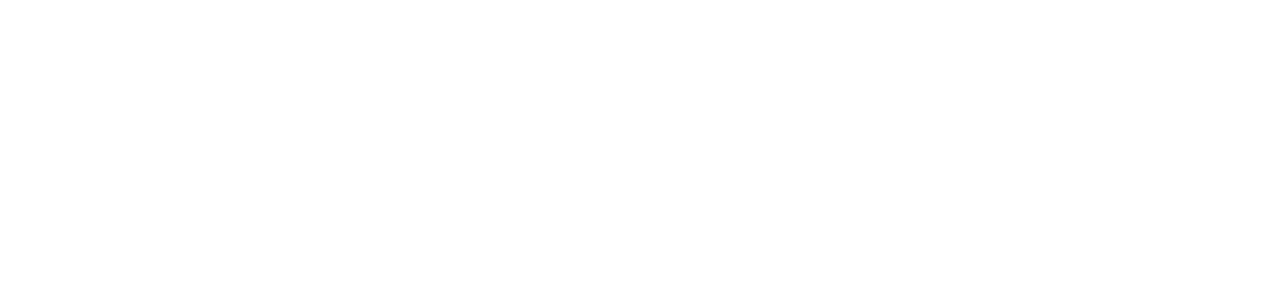
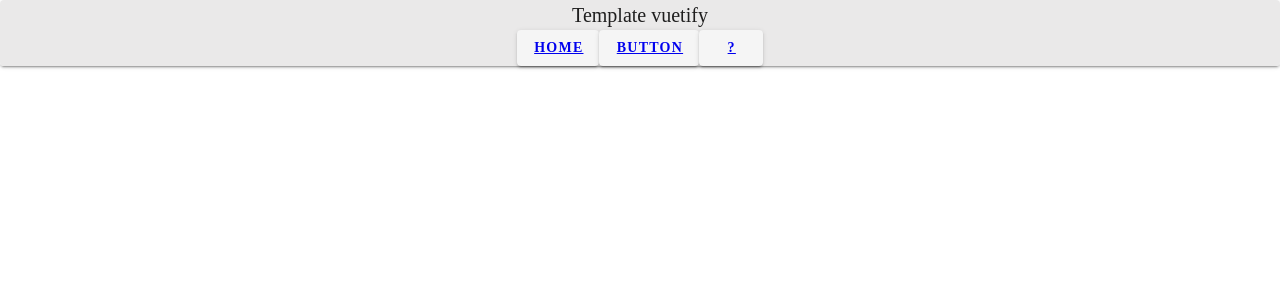
Before and after one commit to SacleuxBenoit/creation-template-vuetify, a Vue app in the folder front/: page / in a window 1280 px wide. Shown: the top 300 px of the page. Built offline with nearby package versions, Linux system fonts and the light colour scheme.

Commit message:
add the import of the component Header in App.vue

```diff
--- a/front/src/App.vue
+++ b/front/src/App.vue
@@ -1,12 +1,17 @@
 <template>
   <div>
+       <Header/>
     <router-view />
+
   </div>
 </template>
 
 <script>
-
+import Header from './components/Header'
 export default {
   name: "App",
+  components:{
+    Header
+  }
 };
 </script>
```
